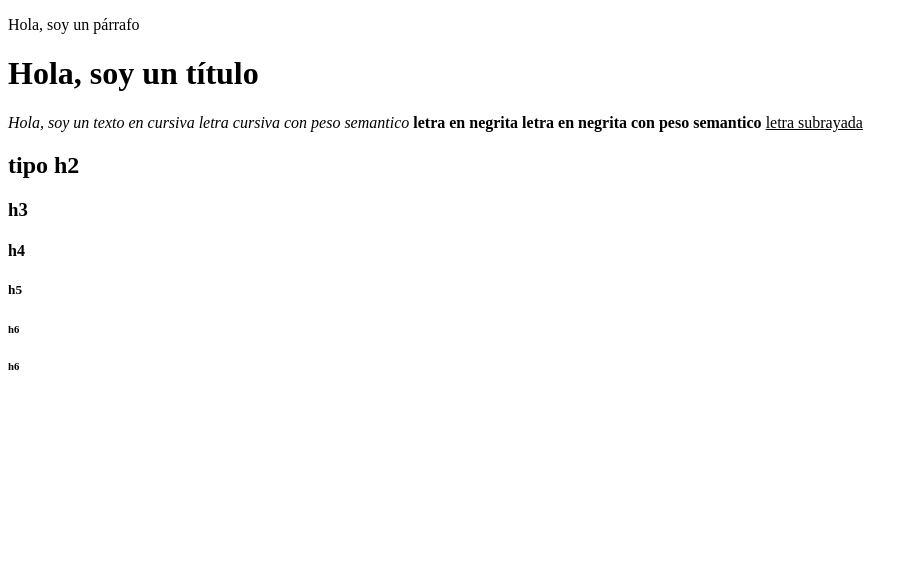
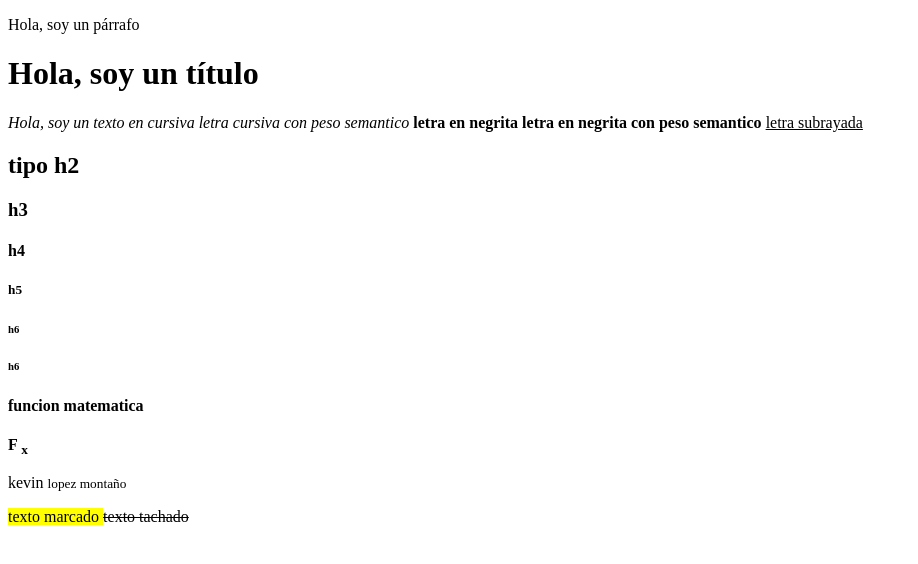
Before and after one commit to KevinLopezMontano/primerPaginaWeb2025, a plain HTML site: page index.html in a window 1280 px wide. Shown: the whole page, without its empty margins (0-918 px from the left). Drawn offline with Linux system fonts and the light colour scheme.

Commit message:
sguanda clase

```diff
--- a/index.html
+++ b/index.html
@@ -25,5 +25,15 @@
     <h5>h5</h5>
     <h6>h6</h6>
     <h6>h6</h6>
+
+    <h4> funcion matematica </h4>
+
+    <p> <b>F <sub>x</sub></b></p>
+
+    <p>kevin <small>lopez montaño </small></p>
+    <mark>texto marcado </mark>
+
+
+    <del>texto tachado</del>
 </body>
 </html>
```
